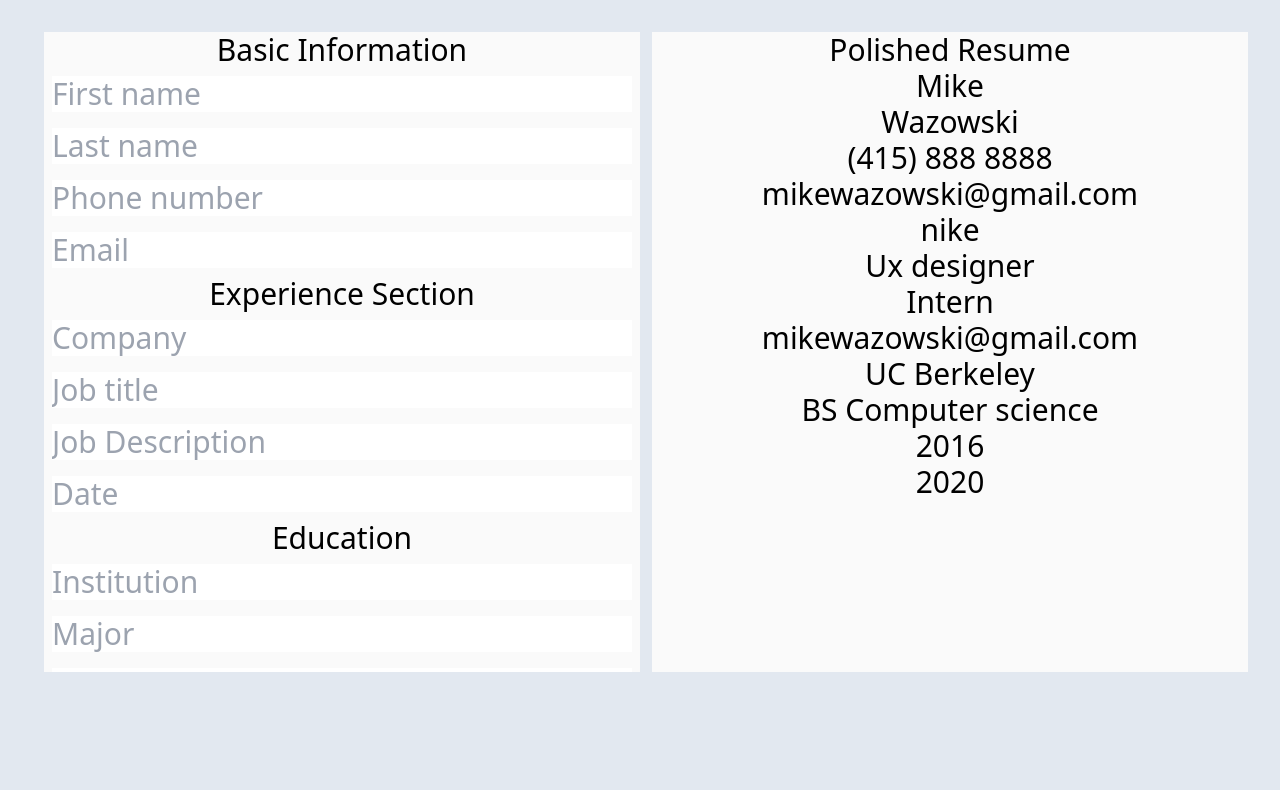
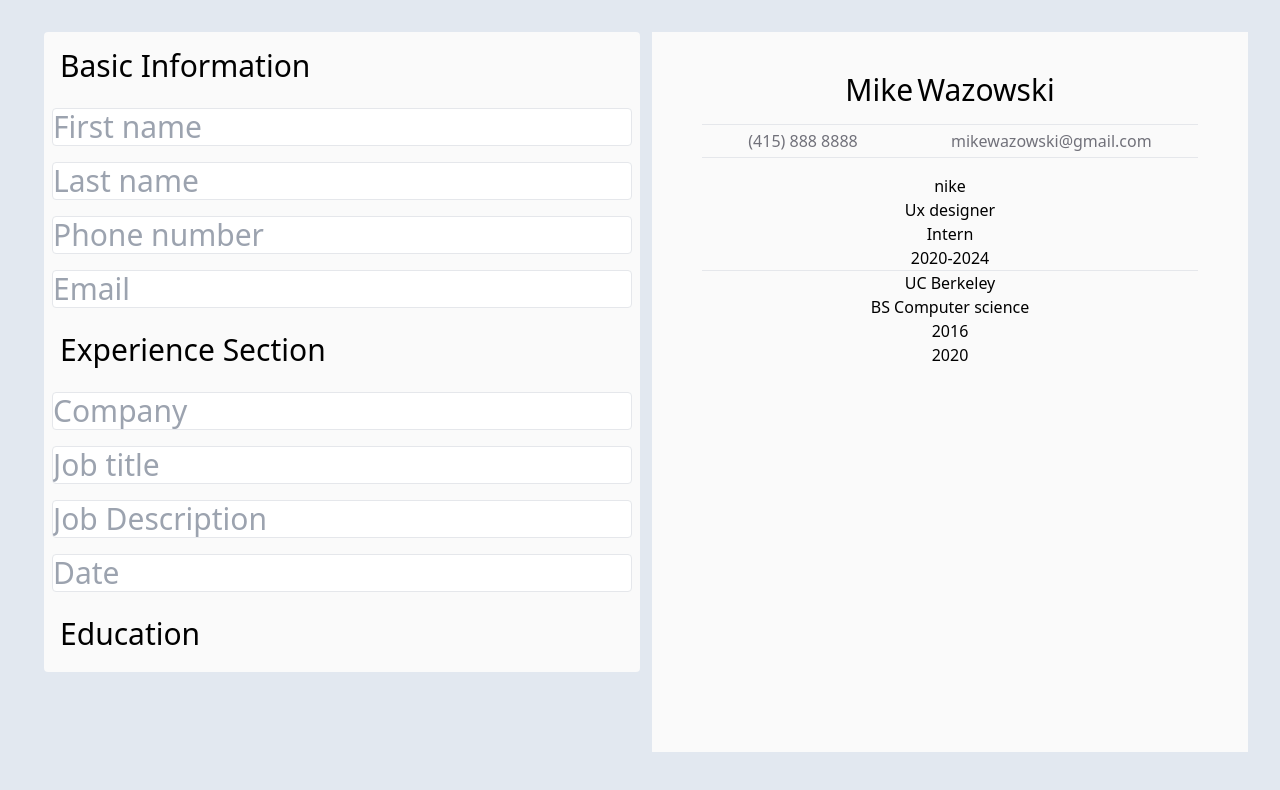
Before and after one commit to oscvrhrr/Resume-Generator, a React (Vite) app: page / in a window 1280 px wide. Shown: the top 790 px of the page. Built offline with nearby package versions, Linux system fonts and the light colour scheme.

Commit message:
styles resume

```diff
--- a/src/components/BasicInfoForm.jsx
+++ b/src/components/BasicInfoForm.jsx
@@ -14,11 +14,11 @@ export default function BasicInfoForm({
     <div className="">
 
       <form className="flex flex-col">
-        <h2>Basic Information</h2>
-        <input className="m-2" value={first} onChange={setFirstProp} type="text" placeholder="First name"></input>
-        <input className="m-2" value={last} onChange={setLastProp} type="text" placeholder="Last name"></input>
-        <input className="m-2" value={number} onChange={setNumberProp} type="text" placeholder="Phone number"></input>
-        <input className="m-2" value={email} onChange={setEmailProp} type="text" placeholder="Email" />
+        <h2 className="m-4 text-left">Basic Information</h2>
+        <input className="m-2 border rounded" value={first} onChange={setFirstProp} type="text" placeholder="First name"></input>
+        <input className="m-2 border rounded" value={last} onChange={setLastProp} type="text" placeholder="Last name"></input>
+        <input className="m-2 border rounded" value={number} onChange={setNumberProp} type="text" placeholder="Phone number"></input>
+        <input className="m-2 border rounded" value={email} onChange={setEmailProp} type="text" placeholder="Email" />
       </form>
     </div>
   );
--- a/src/components/Dashboard.jsx
+++ b/src/components/Dashboard.jsx
@@ -26,7 +26,7 @@ export default function Dashboard () {
 
     return (
         <div className=" w-full h-full flex justify-between">
-            <div className="bg-zinc-50 w-1/2 text-3xl ml-3 overflow h-[40rem] overflow-auto ">
+            <div className="bg-zinc-50 w-1/2 text-3xl ml-3 overflow h-[40rem] overflow-auto rounded ">
                 <BasicInfoForm
                     first={first}
                     last={last}
--- a/src/components/EducationalForm.jsx
+++ b/src/components/EducationalForm.jsx
@@ -12,11 +12,11 @@ export default function EducationalForm({
   return (
     <div>
       <form action="" className="flex flex-col">
-        <h2>Education</h2>
-        <input value={school} onChange={setSchoolProp} type="text" name="school" id="" className="m-2" placeholder="Institution" />
-        <input value={degree} onChange={setDegreeProp} type="text" name="degree" id="" className="m-2" placeholder="Major" />
-        <input value={enrolled} onChange={setEnrolledProp} type="text" name=" enrolled" className="m-2" placeholder="Date Enrolled"/>
-        <input value={graduated} onChange={setGraduatedProp} type="text" name="graduated" className="m-2" placeholder="Graduation" />
+        <h2 className="m-4 text-left">Education</h2>
+        <input value={school} onChange={setSchoolProp} type="text" name="school" id="" className="m-2 border rounded" placeholder="Institution" />
+        <input value={degree} onChange={setDegreeProp} type="text" name="degree" id="" className="m-2 border rounded" placeholder="Major" />
+        <input value={enrolled} onChange={setEnrolledProp} type="text" name=" enrolled" className="m-2 border rounded" placeholder="Date Enrolled"/>
+        <input value={graduated} onChange={setGraduatedProp} type="text" name="graduated" className="m-2 border rounded" placeholder="Graduation" />
       </form>
     </div>
   );
--- a/src/components/ExperienceForm.jsx
+++ b/src/components/ExperienceForm.jsx
@@ -12,11 +12,11 @@ export default function ExperienceForm({
   return (
     <div >
       <form action="" className="flex flex-col">
-        <h2>Experience Section</h2>
-        <input value={company} onChange={setCompanyProp} type="text" name="company" id="" className="m-2" placeholder="Company" />
-        <input value={position} onChange={setPositionProp} type="text" name="position" id="" className="m-2" placeholder="Job title" />
-        <input value={responsibilities} onChange={setResponsibilitiesProp} type="text" name="responsibilities" id=""  className="m-2" placeholder="Job Description"/>
-        <input value={date} type="text" onChange={setDateProp} name="date" id="" className="m-2" placeholder="Date" />
+        <h2 className="m-4 text-left">Experience Section</h2>
+        <input value={company} onChange={setCompanyProp} type="text" name="company" id="" className="m-2 border rounded" placeholder="Company" />
+        <input value={position} onChange={setPositionProp} type="text" name="position" id="" className="m-2 border rounded" placeholder="Job title" />
+        <input value={responsibilities} onChange={setResponsibilitiesProp} type="text" name="responsibilities" id=""  className="m-2 border rounded" placeholder="Job Description"/>
+        <input value={date} type="text" onChange={setDateProp} name="date" id="" className="m-2 border rounded" placeholder="Date" />
       </form>
     </div>
   );
--- a/src/components/Resume.jsx
+++ b/src/components/Resume.jsx
@@ -16,16 +16,22 @@ export default function Resume({
 
  }) {
   return (
-    <div className="h-[40rem] bg-zinc-50 w-1/2 text-3xl ml-3">
-      <h1>Polished Resume</h1>
-      <p>{first === "" ? "Mike" : first}</p>
-      <p>{last === "" ? "Wazowski" : last}</p>
-      <p>{number === "" ? "(415) 888 8888" : number}</p>
-      <p>{email === "" ? "mikewazowski@gmail.com" : email}</p>
-      <p>{company === "" ? "nike" : company}</p>
-      <p>{position === "" ? "Ux designer" : position}</p>
-      <p>{responsibilities === "" ? "Intern" : responsibilities}</p>
-      <p>{date === "" ? "mikewazowski@gmail.com" : date}</p>
+    <div className="h-[45rem] bg-zinc-50 w-1/2  ml-3 text-md">
+      <div className="flex justify-center mt-10 ">
+        <p className="text-3xl mr-1">{first === "" ? "Mike" : first}</p>
+        <p className="text-3xl">{last === "" ? "Wazowski" : last}</p>
+      </div>
+      <div className="flex text-zinc-500 justify-around border-y my-4 py-1 w-10/12 m-auto">
+        <p>{number === "" ? "(415) 888 8888" : number}</p>
+        <p>{email === "" ? "mikewazowski@gmail.com" : email}</p>
+      </div>
+      <div className="border-b w-10/12 m-auto">
+        <p>{company === "" ? "nike" : company}</p>
+        <p>{position === "" ? "Ux designer" : position}</p>
+        <p>{responsibilities === "" ? "Intern" : responsibilities}</p>
+        <p>{date === "" ? "2020-2024" : date}</p>
+
+      </div>
       <p>{school === "" ? "UC Berkeley": school}</p>
       <p>{degree === "" ? "BS Computer science": degree }</p>
       <p>{enrolled === "" ? "2016": enrolled}</p>
```
